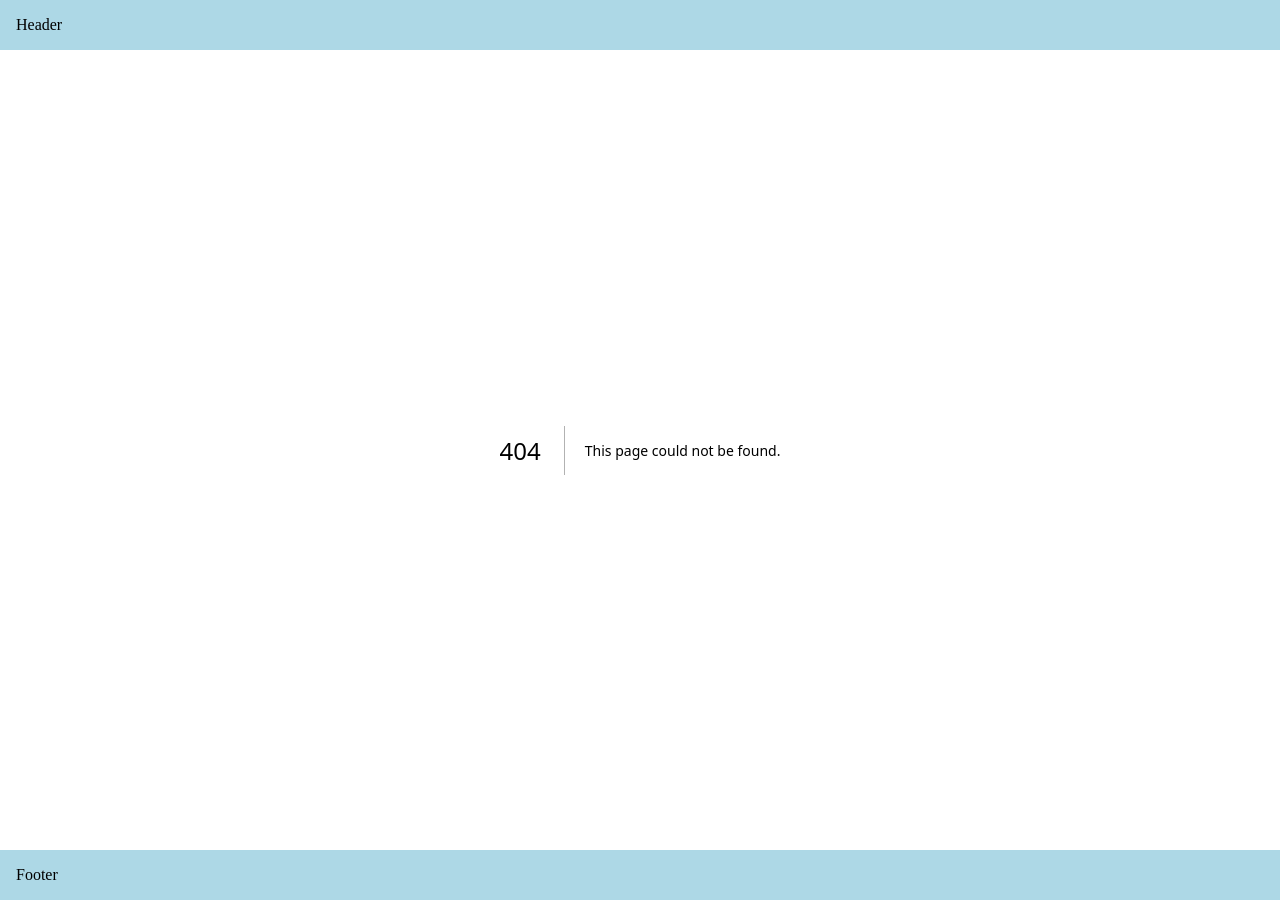
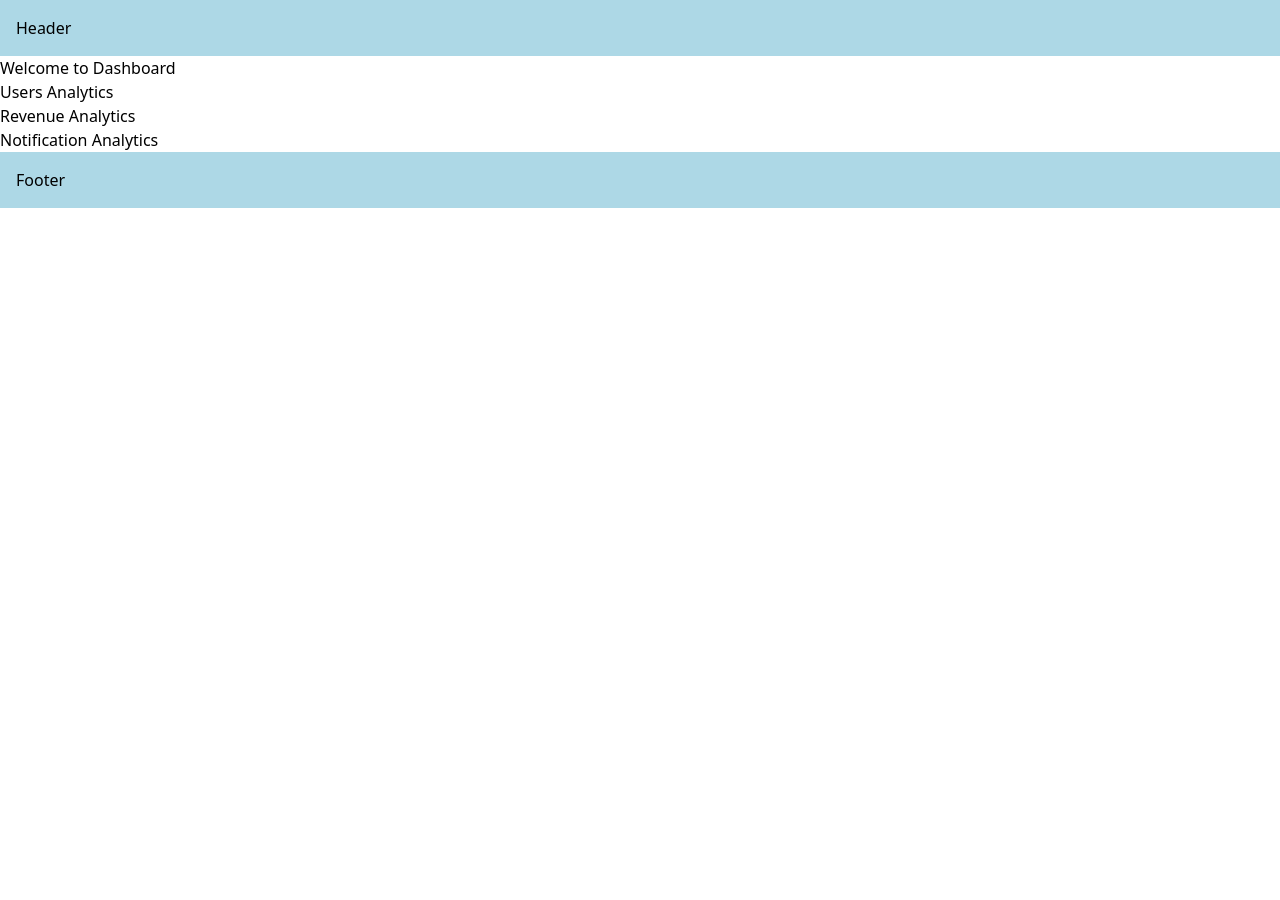
Before and after one commit to Senevirathna12/Next_Begining, a Next.js app: page /dashboard in a window 1280 px wide. Before the commit this address had no page. After the commit the page ends 800 px from the top, so only its background shows below. Built offline with nearby package versions, Linux system fonts and the light colour scheme.

Commit message:
Parallel Routes (@foldername) not worked

```diff
--- /dev/null
+++ b/src/app/dashboard/@notification/page.tsx
@@ -0,0 +1,7 @@
+
+
+export default function NotificationAnalytics(){
+    return(
+        <h1>Notification Analytics</h1>
+    )
+}
--- /dev/null
+++ b/src/app/dashboard/@revenue/page.tsx
@@ -0,0 +1,7 @@
+
+
+export default function RevenueAnalytics(){
+    return(
+        <h1>Revenue Analytics</h1>
+    )
+}
--- /dev/null
+++ b/src/app/dashboard/@users/page.tsx
@@ -0,0 +1,6 @@
+
+export default function UsersSection(){
+    return(
+        <h1>Users Analytics</h1>
+    )
+}
--- /dev/null
+++ b/src/app/dashboard/layout.tsx
@@ -0,0 +1,23 @@
+"use client";
+import '../globals.css';
+type DashboardProp = {
+  children: React.ReactNode;
+  users : React.ReactNode;
+  revenue : React.ReactNode;
+  notification : React.ReactNode;
+};
+
+export default function DashboardLayout({ children , users ,revenue,notification  }: DashboardProp) {
+  return (
+    <>
+      <div className='p-2'>{children}</div>
+      <div className='flex'>
+        <div className='flex flex-col'>
+            <div>{users}</div>
+            <div>{revenue}</div>
+        </div>
+        <div>{notification}</div>
+      </div>
+    </>
+  );
+}
--- /dev/null
+++ b/src/app/dashboard/page.tsx
@@ -0,0 +1,5 @@
+export default function Dashboard(){
+    return(
+        <h1>Welcome to Dashboard</h1>
+    )
+}
```
